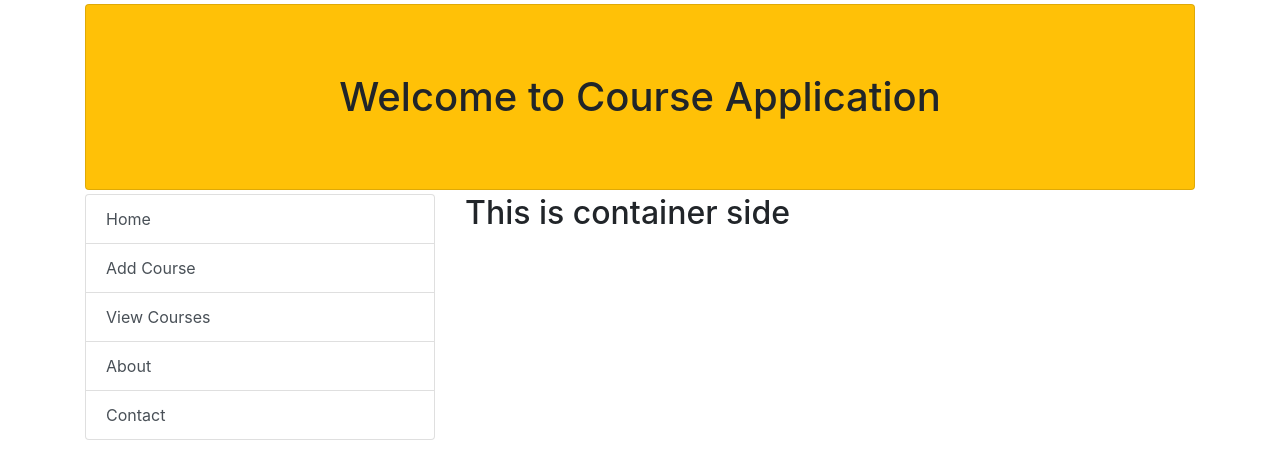
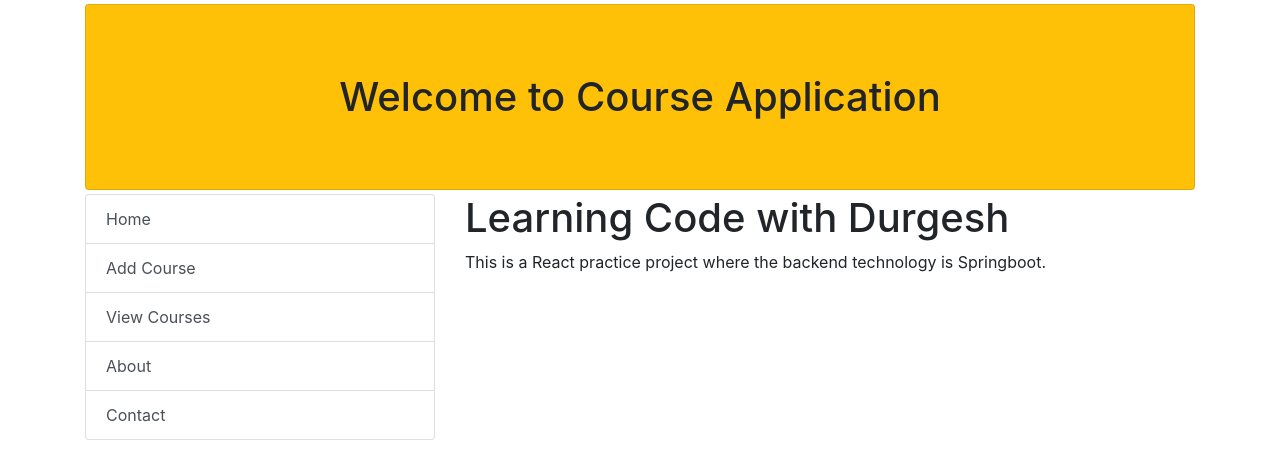
Before and after one commit to margub9363/ReactWithSpring_Durgesh, a React (Create React App) app in the folder Frontend/my-app/: page / in a window 1280 px wide. Shown: the top 460 px of the page. Built offline with nearby package versions, Linux system fonts and the light colour scheme.

Commit message:
Added Router

```diff
--- a/Frontend/my-app/package.json
+++ b/Frontend/my-app/package.json
@@ -11,6 +11,7 @@
     "react": "^18.2.0",
     "react-bootstrap": "^2.7.2",
     "react-dom": "^18.2.0",
+    "react-router-dom": "^5.2.0",
     "react-scripts": "5.0.1",
     "react-toastify": "^9.1.1",
     "reactstrap": "^9.1.6",
--- a/Frontend/my-app/src/App.js
+++ b/Frontend/my-app/src/App.js
@@ -8,6 +8,7 @@
 import AddCourse from "./components/AddCourse";
 import Header from "./components/Header";
 import Menu from "./components/Menu";
+import { BrowserRouter as Router, Route } from "react-router-dom";
 
 function App() {
   const btnHandle = () => {
@@ -18,6 +19,7 @@
 
   return (
     <div>
+      <Router>
         <ToastContainer />
         <Container>
           <Header />
@@ -26,10 +28,13 @@
               <Menu />
             </Col>
             <Col md={8}>
-            <h2>This is container side</h2>
+              <Route path="/" component={Home} exact />
+              <Route path="/add-course" component={AddCourse} exact />
+              <Route path="/view-courses" component={AllCourse} exact />
             </Col>
           </Row>
         </Container>
+      </Router>
     </div>
   );
 }
--- a/Frontend/my-app/src/components/Home.js
+++ b/Frontend/my-app/src/components/Home.js
@@ -3,8 +3,12 @@
 const Home = () => {
   return (
     <div>
-      <h1>Learning Code with Durges</h1>
-      <p> ......</p>
+      <h1>Learning Code with Durgesh</h1>
+      <p>
+        {" "}
+        This is a React practice project where the backend technology is
+        Springboot.
+      </p>
     </div>
   );
 };
--- a/Frontend/my-app/src/components/Menu.js
+++ b/Frontend/my-app/src/components/Menu.js
@@ -4,13 +4,13 @@
 const Menu = () => {
   return (
     <ListGroup>
-      <ListGroupItem tag="a" href="#!" action>
+      <ListGroupItem tag="a" href="/" action>
         Home
       </ListGroupItem>
-      <ListGroupItem tag="a" href="#!" action>
+      <ListGroupItem tag="a" href="/add-course" action>
         Add Course
       </ListGroupItem>
-      <ListGroupItem tag="a" href="#!" action>
+      <ListGroupItem tag="a" href="/view-courses" action>
         View Courses
       </ListGroupItem>
       <ListGroupItem tag="a" href="#!" action>
```
Also changed, not shown: 1 other file (tests, documents, lock files or other folders). Lines whose indentation alone changed are shown as unchanged.
